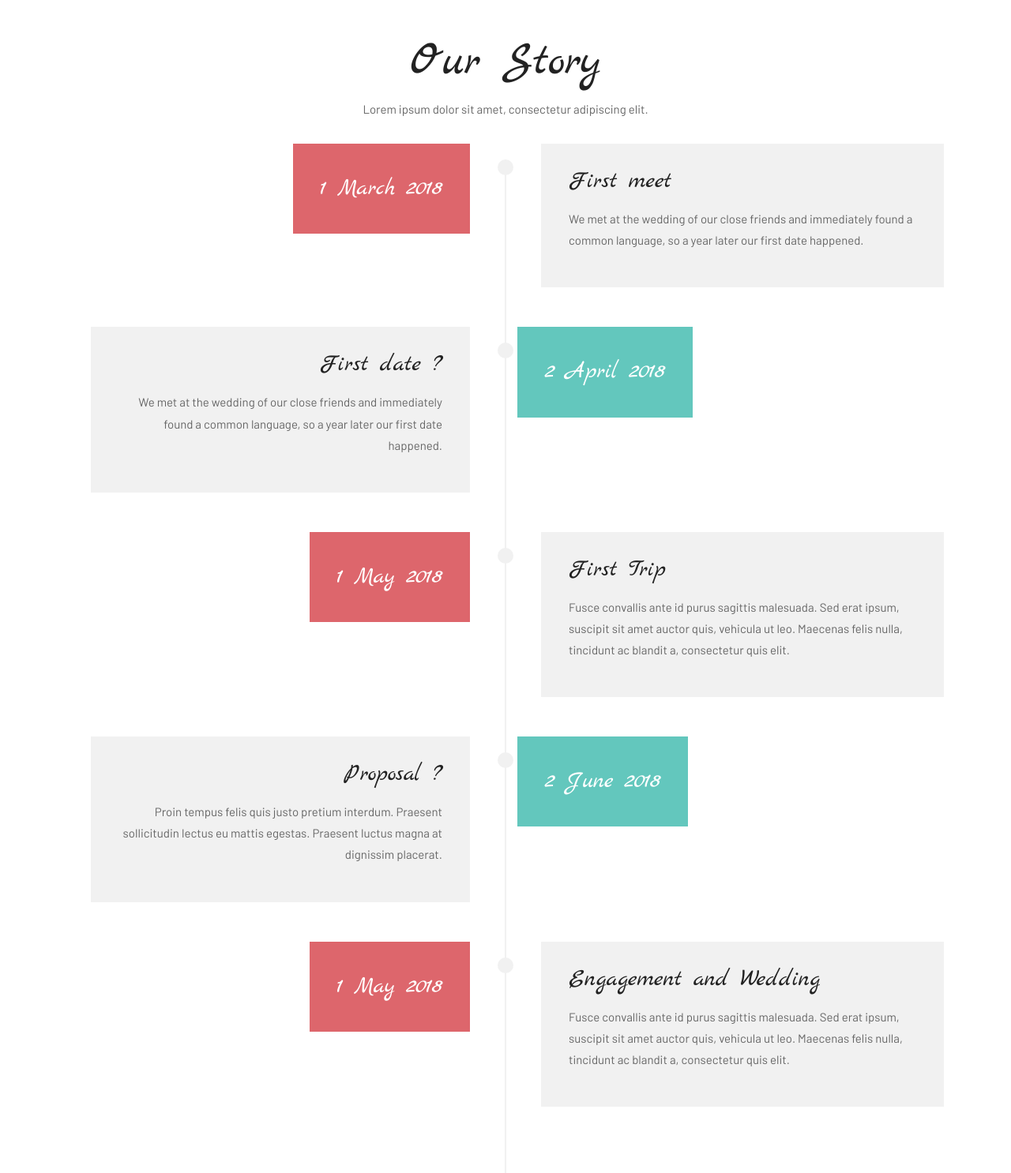
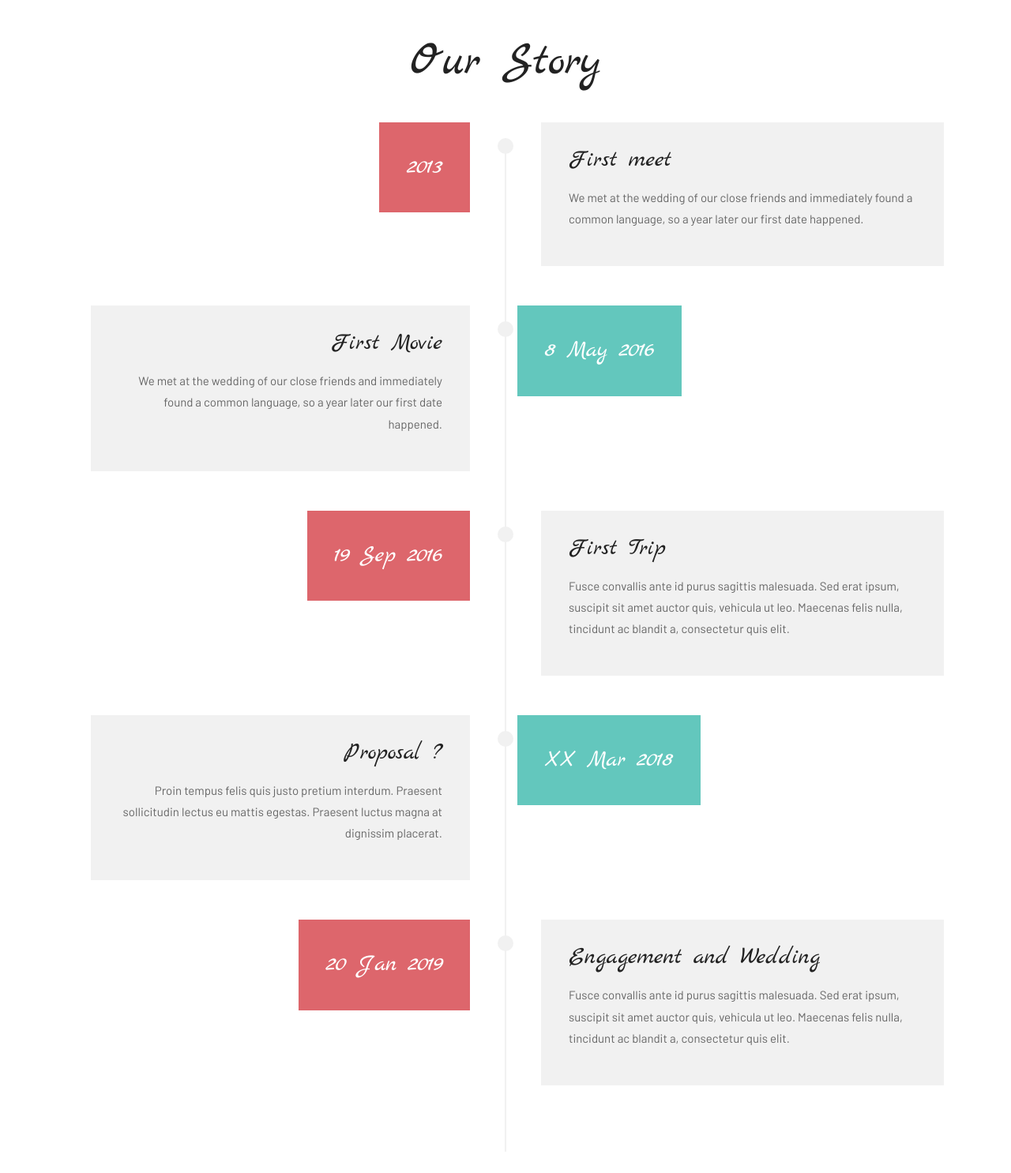
Before and after one commit to thanapol2/thanapol2.github.io, a plain HTML site: page index.html in a window 1280 px wide. Shown: the part 1720-3206 px from the top of the page at 79% size. Drawn offline with Linux system fonts and the light colour scheme; some packages are replaced by stand-ins of ours.

Commit message:
update content
update content

```diff
--- a/index.html
+++ b/index.html
@@ -156,7 +156,6 @@
 				<div class="col-lg-12">
 					<div class="title-box">
 						<h2>Our Story</h2>
-						<p>Lorem ipsum dolor sit amet, consectetur adipiscing elit. </p>
 					</div>
 				</div>
 			</div>
@@ -164,7 +163,7 @@
 				<div class="timeline-date-panel col-xs-12 col-md-6  align-left">
                     <div class="time-line-date-content">
                         <p class="mbr-timeline-date mbr-fonts-style display-font">
-                            1 March 2018
+                            2013
                         </p>
                     </div>
 				</div>
@@ -182,14 +181,14 @@
 				<div class="timeline-date-panel col-xs-12 col-md-6  align-left">
                     <div class="time-line-date-content">
                         <p class="mbr-timeline-date mbr-fonts-style display-font">
-                            2 April 2018
+                            8 May 2016
                         </p>
                     </div>
 				</div>
 				<span class="iconBackground"></span>
 				<div class="col-xs-12 col-md-6 align-right">
 					<div class="timeline-text-content">
-						<h4 class="mbr-timeline-title pb-3 mbr-fonts-style display-font">First date ?</h4>
+						<h4 class="mbr-timeline-title pb-3 mbr-fonts-style display-font">First Movie</h4>
 						<p class="mbr-timeline-text mbr-fonts-style display-7">
 						   We met at the wedding of our close friends and immediately found a common language, so a year later our first date happened.
 						</p>
@@ -200,7 +199,7 @@
 				<div class="timeline-date-panel col-xs-12 col-md-6  align-left">
                     <div class="time-line-date-content">
                         <p class="mbr-timeline-date mbr-fonts-style display-font">
-                            1 May 2018
+                            19 Sep 2016
                         </p>
                     </div>
 				</div>
@@ -218,7 +217,7 @@
 				<div class="timeline-date-panel col-xs-12 col-md-6  align-left">
                     <div class="time-line-date-content">
                         <p class="mbr-timeline-date mbr-fonts-style display-font">
-                            2 June 2018
+                            XX Mar 2018
                         </p>
                     </div>
 				</div>
@@ -236,7 +235,7 @@
 				<div class="timeline-date-panel col-xs-12 col-md-6  align-left">
                     <div class="time-line-date-content">
                         <p class="mbr-timeline-date mbr-fonts-style display-font">
-                            1 May 2018
+                            20 Jan 2019
                         </p>
                     </div>
 				</div>
```
Also changed, not shown: images/about-img-01.jpg, images/about-img-02.jpg.
